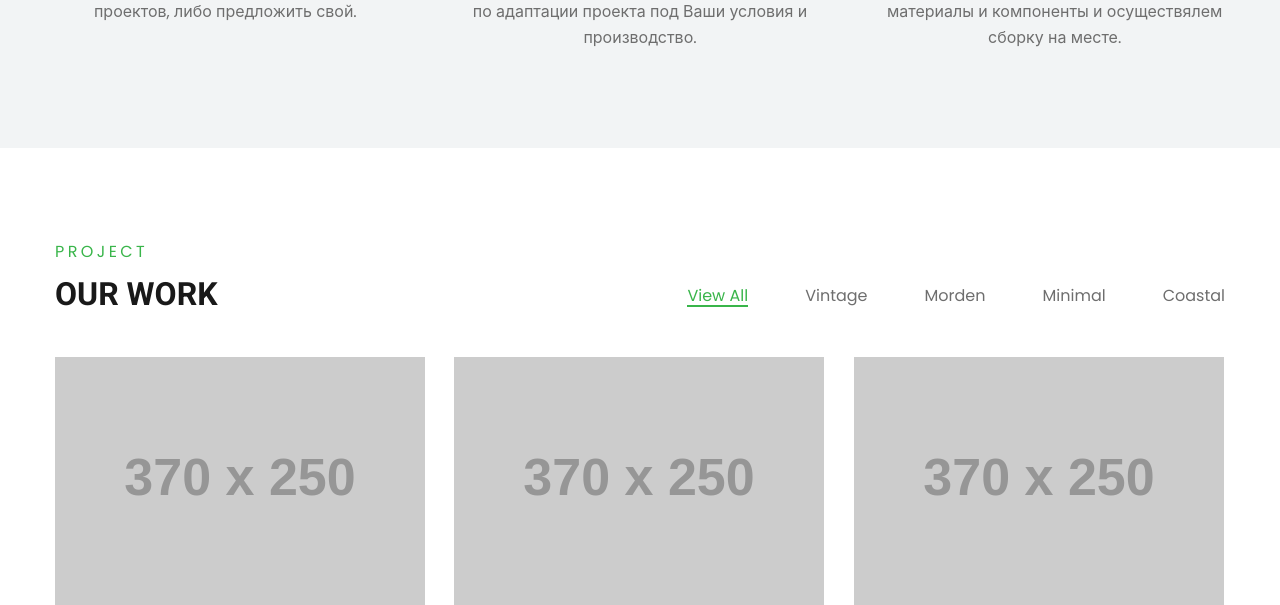
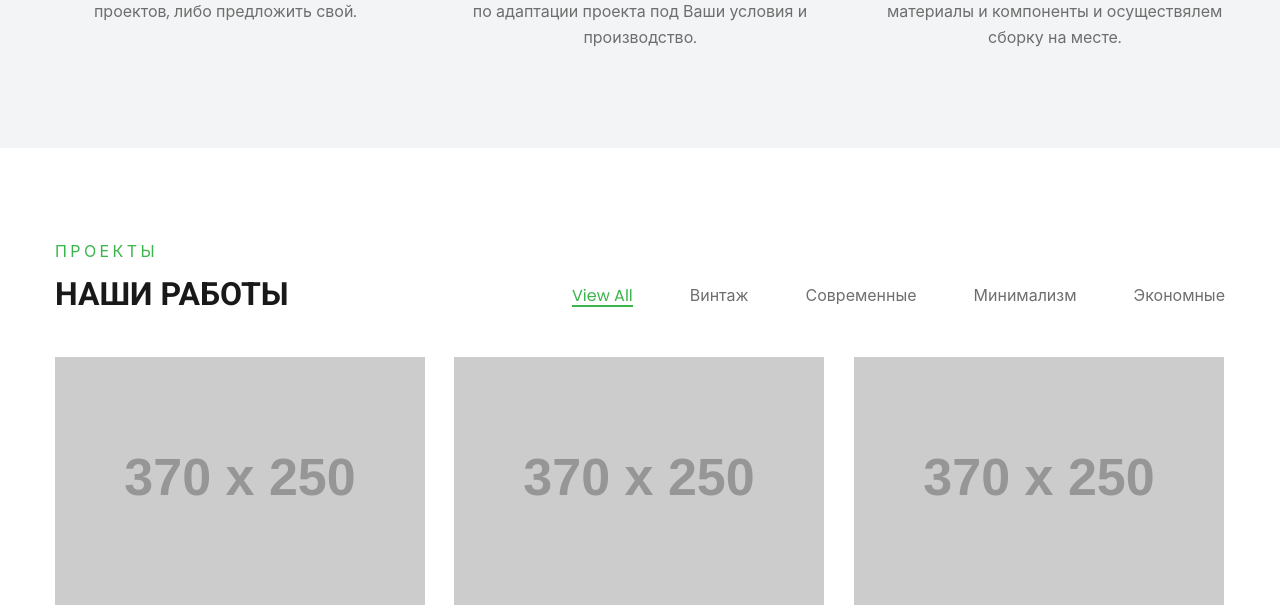
Before and after one commit to checkago/MebelIvan, a Django app: page / in a window 1280 px wide. Shown: the part 2688-3293 px from the top of the page. Run offline with Django 5.2, Linux system fonts and the light colour scheme; data comes from the database, SQL or seed files in the repository; grey boxes labelled with a size stand in for pictures from a placeholder-image service; parts of the project's set-up code (start-up, migrations or seed data) failed here and were passed over; some libraries are stand-ins or nearby versions; some web fonts are replaced.

Commit message:
second commit

```diff
--- a/templates/index.html
+++ b/templates/index.html
@@ -222,8 +222,8 @@
                         <!-- blockH -->
                         <h2 class="text-uppercase blockH font-weight-bold mb-0">
                             <!-- hTitle -->
-                            <strong class="font-weight-normal hTitle d-block fontBase">Project</strong>
-                            <span class="d-block">Our Work</span>
+                            <strong class="font-weight-normal hTitle d-block fontBase">Проекты</strong>
+                            <span class="d-block">Наши работы</span>
                         </h2>
                     </header>
                 </div>
@@ -231,10 +231,10 @@
                     <!-- filterList -->
                     <ul class="list-unstyled filterList d-md-flex justify-content-md-end position-relative isoFiltersList text-capitalize">
                         <li class="active"><a href="#">View All</a></li>
-                        <li><a href="javascript:void(0);" data-filter=".vintage">Vintage</a></li>
-                        <li><a href="javascript:void(0);" data-filter=".morden">Morden</a></li>
-                        <li><a href="javascript:void(0);" data-filter=".minimal">Minimal</a></li>
-                        <li><a href="javascript:void(0);" data-filter=".coastal">Coastal</a></li>
+                        <li><a href="javascript:void(0);" data-filter=".vintage">Винтаж</a></li>
+                        <li><a href="javascript:void(0);" data-filter=".morden">Современные</a></li>
+                        <li><a href="javascript:void(0);" data-filter=".minimal">Минимализм</a></li>
+                        <li><a href="javascript:void(0);" data-filter=".coastal">Экономные</a></li>
                     </ul>
                 </div>
             </div>
```
